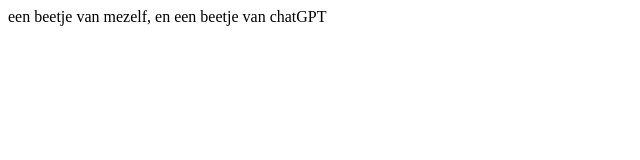
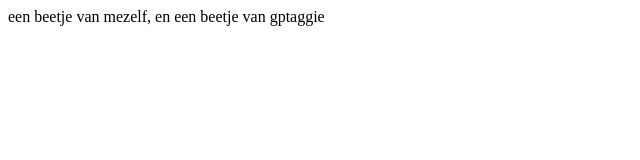
Before and after one commit to ternaam/geo2garmin, a plain HTML site: page index.html in a window 1280 px wide. Shown: the full height of the page, 0-640 px from the left. Drawn offline with Linux system fonts and the light colour scheme.

Commit message:
Update index.html

```diff
--- a/index.html
+++ b/index.html
@@ -40,6 +40,6 @@ document.addEventListener('DOMContentLoaded', function() {
 });
 
 </script>
-  een beetje van mezelf, en een beetje van chatGPT
+  een beetje van mezelf, en een beetje van gptaggie
 </body>
 </html>
```
